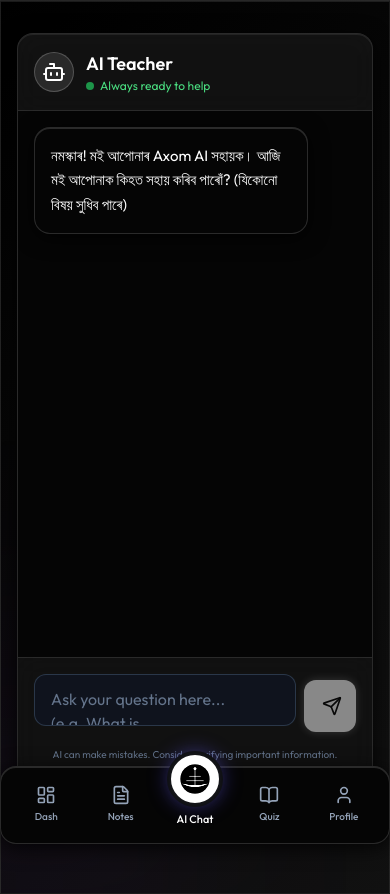
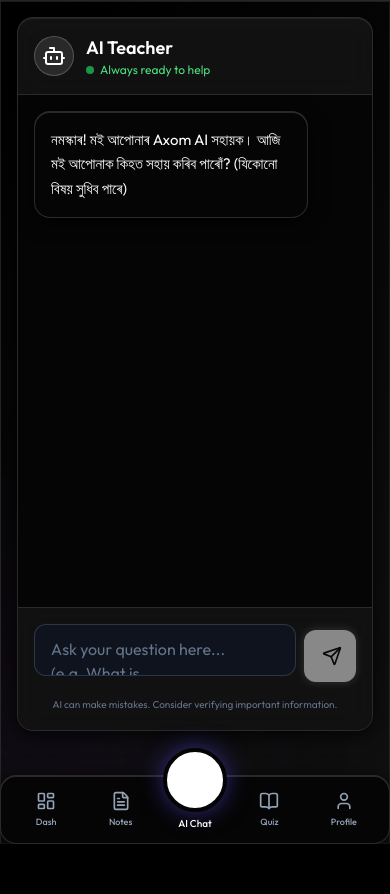
Before and after one commit to bonapart07/axom-ai, a Next.js app: page /chat in a window 390 px wide. After the commit the page ends 844 px from the top, so only its background shows below. Built offline with nearby package versions, Linux system fonts and the light colour scheme; no server answers; the database is empty; sample sign-in values are in the browser's storage.

Commit message:
UI Fixes: Mobile nav AI icon, functional history link, school portal access, and chat layout optimization

```diff
--- a/src/app/chat/page.tsx
+++ b/src/app/chat/page.tsx
@@ -170,7 +170,7 @@ export default function ChatPage() {
   return (
     <DashboardLayout>
       <UpgradeModal isOpen={showUpgradeModal} onClose={() => setShowUpgradeModal(false)} />
-      <div className="flex flex-col h-[calc(100vh-6rem)] animate-fade-in relative z-10 w-full max-w-4xl mx-auto glass-panel border-white/10 mt-4 rounded-2xl overflow-hidden shadow-2xl">
+      <div className="flex flex-col h-[calc(100dvh-130px)] md:h-[calc(100vh-8rem)] animate-fade-in relative z-10 w-full max-w-4xl mx-auto glass-panel border-white/10 md:mt-4 rounded-2xl overflow-hidden shadow-2xl">
 
         {/* Chat Header */}
         <div className="p-4 border-b border-white/10 flex items-center gap-3 bg-white/5 backdrop-blur-md">
--- a/src/app/dashboard/page.tsx
+++ b/src/app/dashboard/page.tsx
@@ -293,7 +293,7 @@ export default function DashboardPage() {
               )}
               {activities.length > 0 && (
                 <div className="p-4 text-center">
-                  <button className="text-sm text-primary hover:text-primary/80 font-medium">View all history</button>
+                  <Link href="/chat" className="text-sm text-primary hover:text-primary/80 font-medium">View all history</Link>
                 </div>
               )}
             </div>
--- a/src/app/school/page.tsx
+++ b/src/app/school/page.tsx
@@ -72,7 +72,19 @@ export default function SchoolDashboardPage() {
     );
   }
 
-  if (!profile) return null;
+  if (!profile && !loading) {
+    return (
+      <DashboardLayout>
+        <div className="flex flex-col items-center justify-center h-[60vh] text-center p-6">
+          <GraduationCap className="w-16 h-16 text-slate-700 mb-4" />
+          <h2 className="text-xl font-bold text-white mb-2">Access Restricted</h2>
+          <p className="text-slate-400 max-w-xs">
+            This portal is reserved for students with School Access. Please contact your institution for credentials.
+          </p>
+        </div>
+      </DashboardLayout>
+    );
+  }
 
   const maxAccounts = profile.maxStudentAccounts || 0;
   const createdAccounts = profile.createdStudentAccounts || 0;
--- a/src/components/DashboardLayout.tsx
+++ b/src/components/DashboardLayout.tsx
@@ -6,7 +6,7 @@ import { useEffect } from "react";
 import { Sidebar } from "./Sidebar";
 import { Logo } from "./Logo";
 import Link from "next/link";
-import { LayoutDashboard, MessageSquare, FileText, BookOpen, Languages, User } from "lucide-react";
+import { LayoutDashboard, MessageSquare, FileText, BookOpen, Languages, User, GraduationCap } from "lucide-react";
 import clsx from "clsx";
 
 const navItems = [
@@ -15,10 +15,11 @@ const navItems = [
   { name: "AI Chat", href: "/chat", isLogo: true },
   { name: "Quiz", href: "/practice", icon: BookOpen },
   { name: "Profile", href: "/profile", icon: User },
+  { name: "School", href: "/school", icon: GraduationCap, schoolOnly: true },
 ];
 
 export function DashboardLayout({ children }: { children: React.ReactNode }) {
-  const { status } = useSession();
+  const { data: session, status } = useSession();
   const router = useRouter();
   const pathname = usePathname();
 
@@ -66,7 +67,7 @@ export function DashboardLayout({ children }: { children: React.ReactNode }) {
 
       {/* Mobile Bottom Navigation */}
       <nav className="md:hidden fixed bottom-0 left-0 right-0 glass-panel border-t border-white/10 p-2 z-50 flex items-center justify-around bg-black/95 backdrop-blur-xl pb-safe">
-        {navItems.map((item) => {
+        {navItems.filter(item => !item.schoolOnly || (session?.user as any)?.plan === 'school').map((item) => {
           const isActive = pathname === item.href || (pathname.startsWith(item.href) && item.href !== '/dashboard');
           const isCenter = item.isLogo;
 
@@ -75,22 +76,24 @@ export function DashboardLayout({ children }: { children: React.ReactNode }) {
               key={item.name}
               href={item.href}
               className={clsx(
-                "flex flex-col items-center justify-center p-2 rounded-xl transition-all relative flex-1",
-                isCenter ? "-mt-8" : "min-w-[56px]",
+                "flex flex-col items-center justify-center p-1 rounded-xl transition-all relative flex-1 min-w-0",
+                isCenter ? "-mt-10" : "min-w-[50px]",
                 isActive && !isCenter ? "text-white" : "text-slate-400 hover:text-white"
               )}
             >
               {isCenter ? (
                 <div className={clsx(
-                  "w-14 h-14 rounded-full flex items-center justify-center shadow-[0_0_20px_rgba(79,70,229,0.4)] border-4 border-[#0b0c10] mb-1 transition-transform hover:scale-105",
-                  isActive ? "bg-primary" : "bg-primary/80"
+                  "w-16 h-16 rounded-full flex items-center justify-center shadow-[0_0_25px_rgba(79,70,229,0.5)] border-4 border-[#000000] mb-1 transition-transform hover:scale-110",
+                  isActive ? "bg-primary" : "bg-primary/90"
                 )}>
-                  <Logo className="w-8 h-8 text-white filter brightness-200" />
+                  <div className="w-9 h-9 invert brightness-0">
+                    <Logo className="w-full h-full" />
+                  </div>
                 </div>
               ) : (
                 item.icon && <item.icon className="w-5 h-5 mb-1" />
               )}
-              <span className={clsx("font-medium", isCenter ? "text-[11px] text-primary font-bold shadow-sm" : "text-[10px]")}>
+              <span className={clsx("font-medium truncate w-full text-center px-1", isCenter ? "text-[10px] text-primary font-bold" : "text-[9px]")}>
                 {item.name}
               </span>
             </Link>
```
